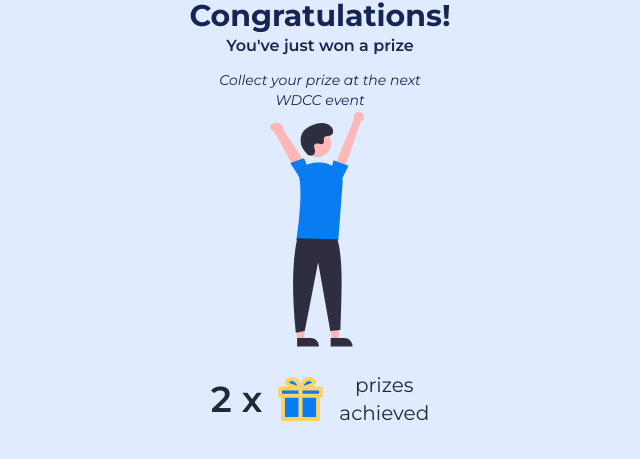
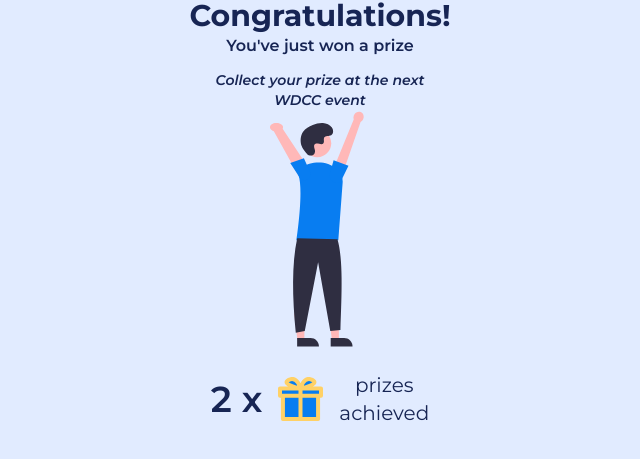
Before and after one commit to UoaWDCC/passport, a React (Vite) app in the folder web/: page /leaderboard-prize in a window 1280 px wide. Shown: the part 315-774 px from the top of the page, without its empty margins (320-960 px from the left). Built offline with nearby package versions, Linux system fonts and the light colour scheme.

Commit message:
Made colours and fonts more accurate

```diff
--- a/web/src/components/PrizesAchieved.tsx
+++ b/web/src/components/PrizesAchieved.tsx
@@ -6,7 +6,7 @@ export default function PrizesAchieved() {
   const temp = 2;
 
   return (
-    <div className={`flex items-center justify-center text-xl`}>
+    <div className={`flex items-center justify-center text-xl text-blue-950`}>
       <p className="font-semibold text-4xl mr-4">{temp} x </p>
       <img src={Present} alt="" className="mr-4" />
       <div className="flex flex-col text-center">
--- a/web/src/pages/LeaderboardCongratsPage.tsx
+++ b/web/src/pages/LeaderboardCongratsPage.tsx
@@ -22,11 +22,11 @@ function CongratsPage() {
         <div className="pt-3 text-center">
           <h4 className="text-sm text-blue-950">
             {" "}
-            <span className="italic">Collect your prize at the next</span>
+            <span className="italic font-semibold">Collect your prize at the next</span>
           </h4>
           <h4 className="text-sm text-blue-950">
             {" "}
-            <span className="italic">WDCC event</span>
+            <span className="italic font-semibold">WDCC event</span>
           </h4>
         </div>
         <img
```
